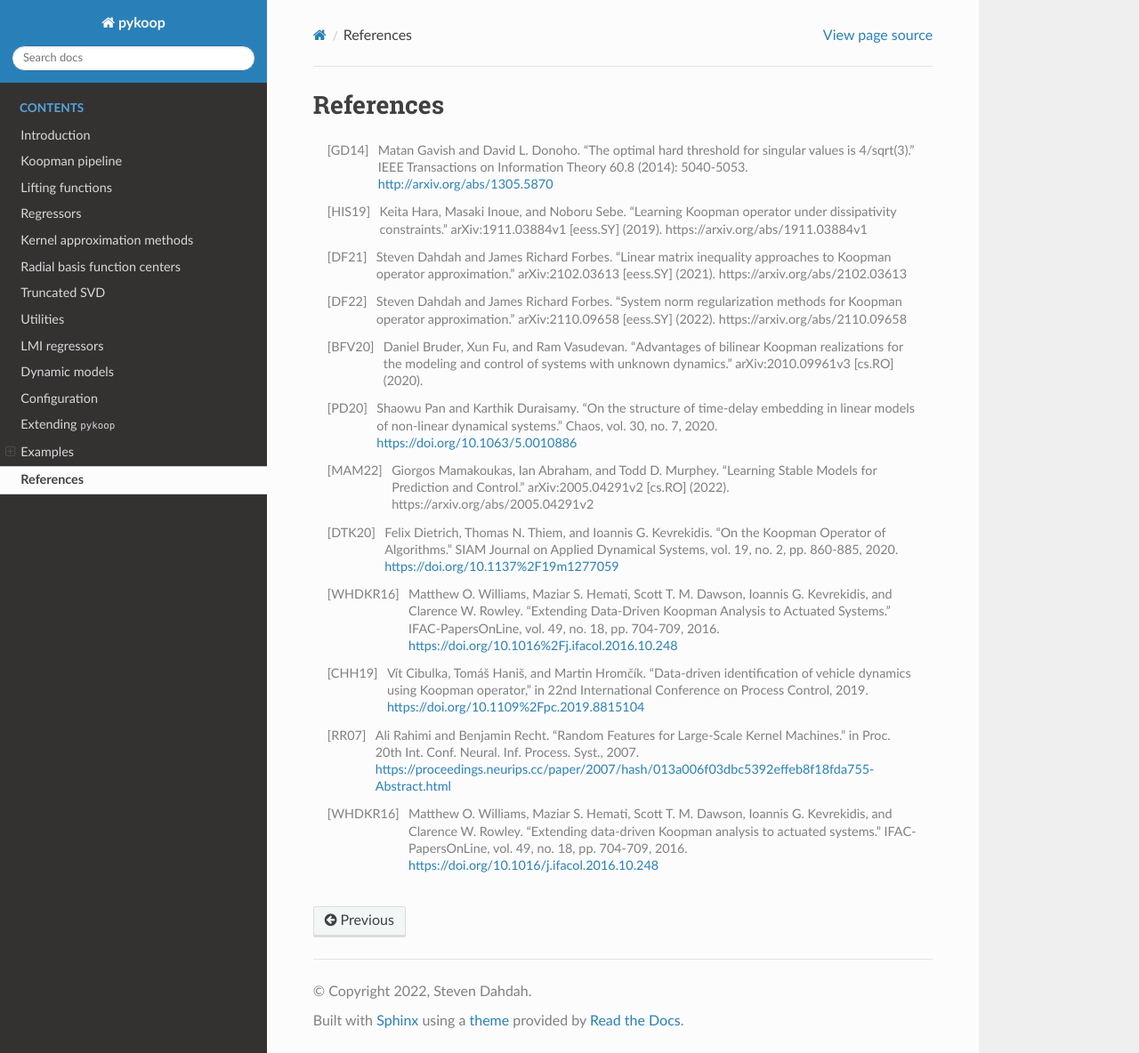
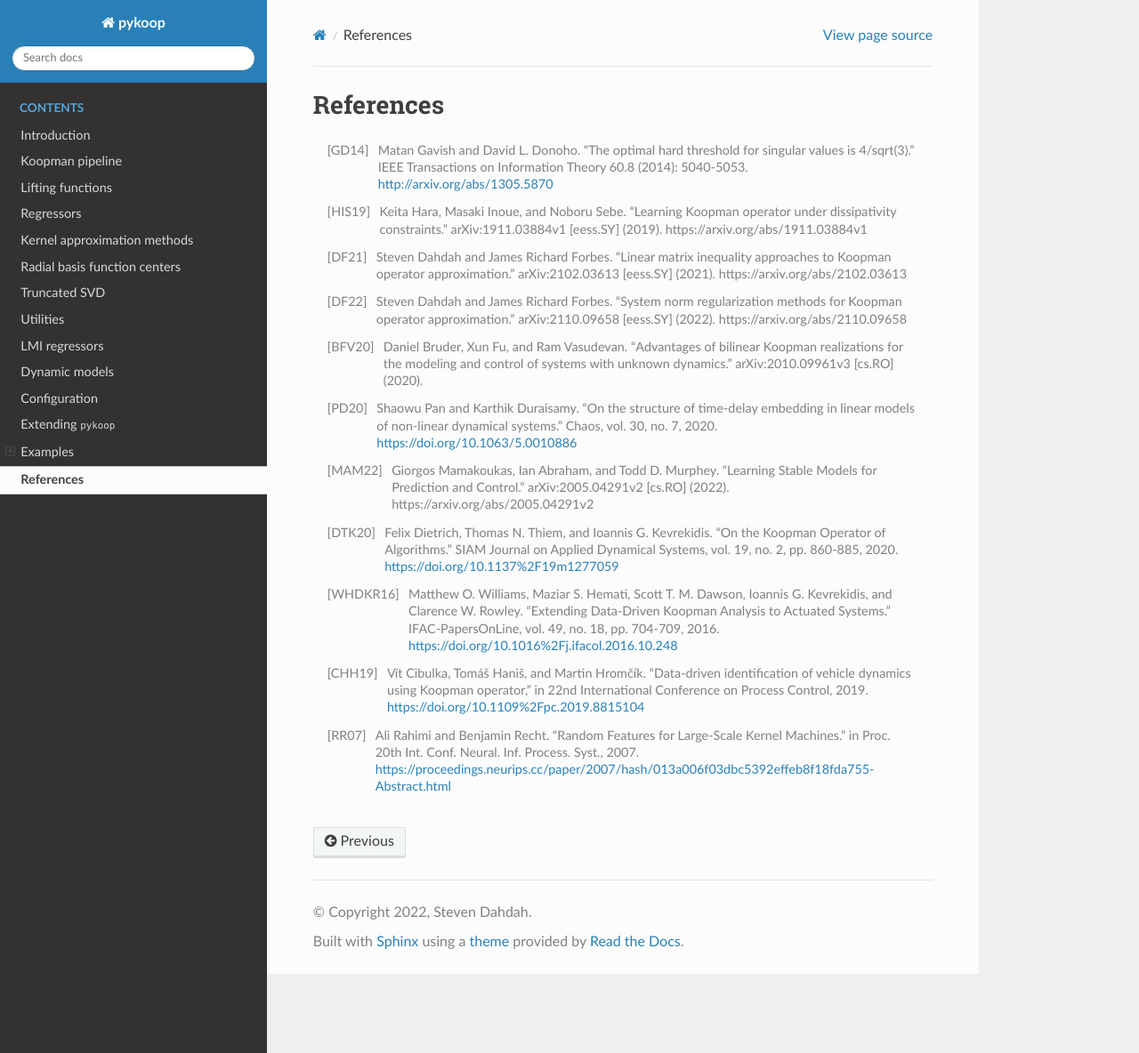
Before and after one commit to decargroup/pykoop, a Sphinx documentation site: the page built from doc/references.rst, in a window 1280 px wide and 1184 px high. Shown: the whole window at 89% size. Built offline with Sphinx 7.4.7 and the Read the Docs theme 2.0.0, drawn with Linux system fonts in a browser that asks for light colours.

Commit message:
Remove duplicated reference

```diff
--- a/doc/references.rst
+++ b/doc/references.rst
@@ -36,7 +36,3 @@ References
 .. [RR07] Ali Rahimi and Benjamin Recht. "Random Features for Large-Scale
    Kernel Machines." in Proc. 20th Int. Conf. Neural. Inf. Process. Syst.,
    2007. https://proceedings.neurips.cc/paper/2007/hash/013a006f03dbc5392effeb8f18fda755-Abstract.html
-.. [WHDKR16] Matthew O. Williams, Maziar S. Hemati, Scott T. M. Dawson, Ioannis
-   G. Kevrekidis, and Clarence W. Rowley. "Extending data-driven Koopman
-   analysis to actuated systems." IFAC-PapersOnLine, vol. 49, no. 18, pp.
-   704-709, 2016. https://doi.org/10.1016/j.ifacol.2016.10.248
```
